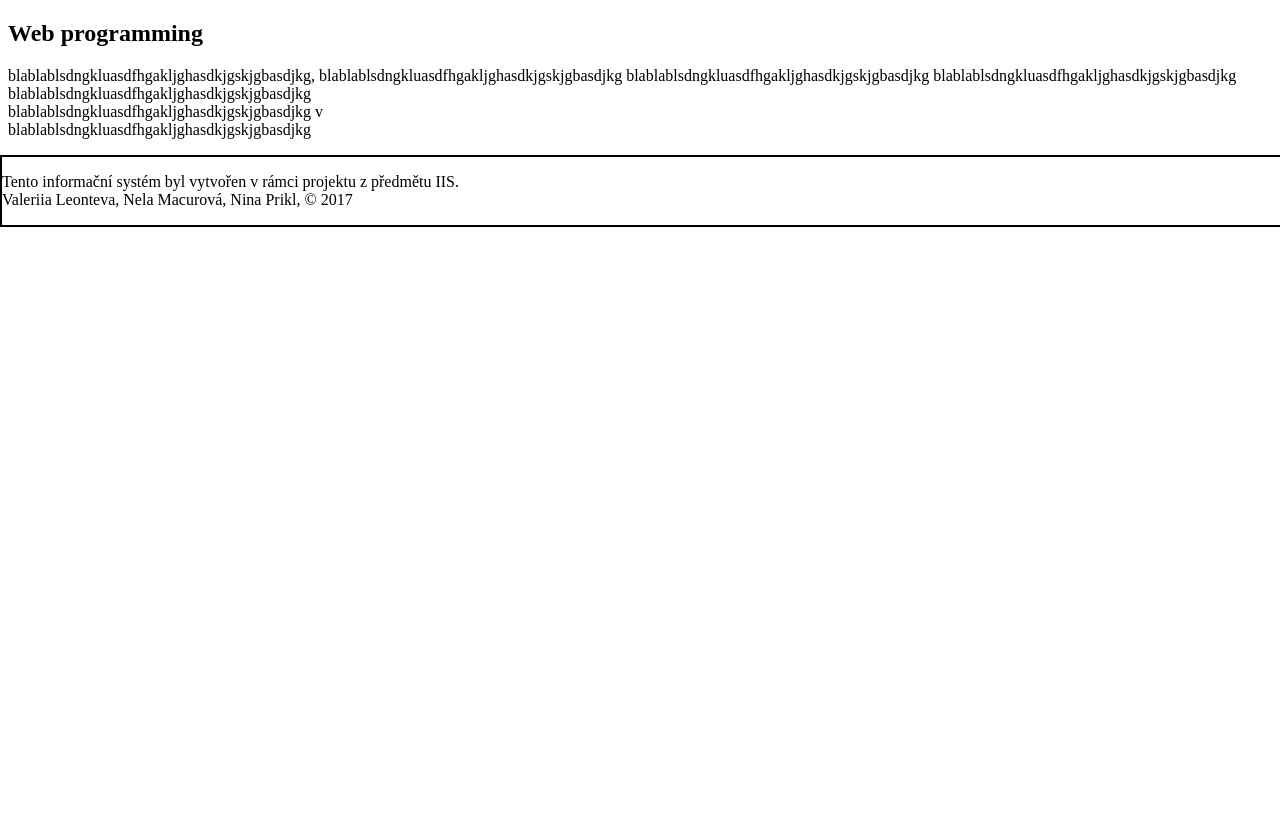
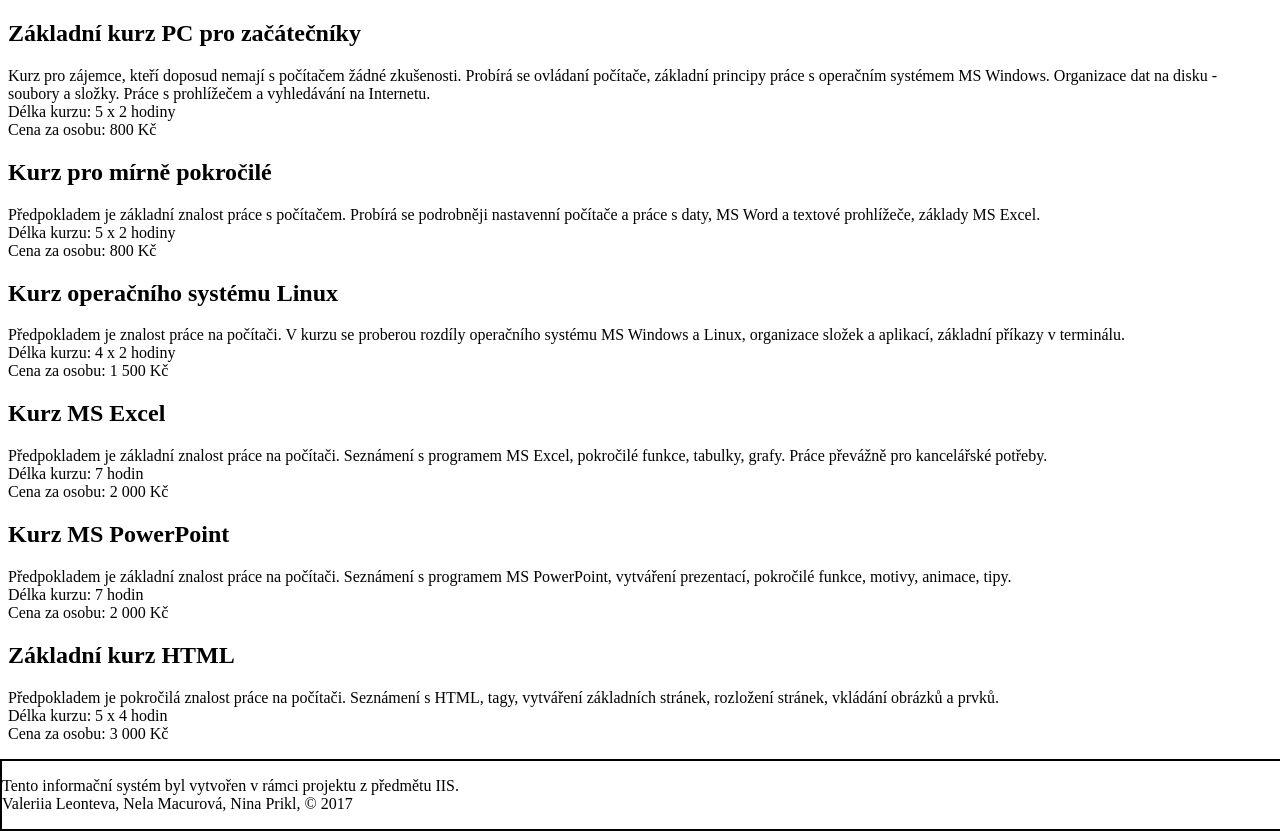
Before and after one commit to SKdiash/IIS, a PHP site: page /kurs_info.php in a window 1280 px wide. Shown: the part 139-970 px from the top of the page. Before the commit the page ends 366 px from the top, so only its background shows below. Run offline with PHP 8.4, Linux system fonts and the light colour scheme; some libraries are stand-ins or nearby versions.

Commit message:
doplneni par kurzu

```diff
--- a/index.php
+++ b/index.php
@@ -12,6 +12,11 @@
     <h2>Vítáme Vás</h2>
     <p>na internetových stránkách Vzdělávacího střediska v Brně. Vzdělávací středisko je soukromou vzdělávací agenturou. V oblasti vzdělávání působí již od r. 2001, provozuje ho fyzická osoba Mgr. Jitka Okounová ve spolupráci s odbornými lektory a pedagogickými pracovníky.</p>
  <p>Nabízíme služby v oblasti vzdělávání, zajišťujeme profesní rozvoj, rozšiřování znalostí a dovedností pracovníků firem. Vzdělávací programy jsou určeny firmám i jednotlivcům. Připravujeme semináře, kvalifikační a rekvalifikační kurzy. Nabídka kurzů je orientována do oblasti informačních technologií.</p>
+
+<b>Kontakt</b><br>
+Adresa: Husova 12, Brno, 602 00<br>
+E-mail: info@kurzy.cz<br>
+Telefon: +420 522 522 522
 </div>
 
 <?php
--- a/kurs_info.php
+++ b/kurs_info.php
@@ -9,13 +9,48 @@
 ?>
 
 <div id="content">
-  <h2> Web programming </h2>
-  <p>blablablsdngkluasdfhgakljghasdkjgskjgbasdjkg,
-  blablablsdngkluasdfhgakljghasdkjgskjgbasdjkg
-  blablablsdngkluasdfhgakljghasdkjgskjgbasdjkg
-  blablablsdngkluasdfhgakljghasdkjgskjgbasdjkg
-  blablablsdngkluasdfhgakljghasdkjgskjgbasdjkg<br>blablablsdngkluasdfhgakljghasdkjgskjgbasdjkg
-  v<br>blablablsdngkluasdfhgakljghasdkjgskjgbasdjkg </p>
+  <h2> Základní kurz PC pro začátečníky </h2>
+  <p>
+  	Kurz pro zájemce, kteří doposud nemají s počítačem žádné zkušenosti. Probírá se ovládaní počítače, základní principy práce s operačním systémem MS Windows. Organizace dat na disku - soubory a složky. Práce s prohlížečem a vyhledávání na Internetu.<br>
+  	Délka kurzu: 5 x 2 hodiny<br>
+  	Cena za osobu: 800 Kč<br>
+  </p>
+
+  <h2> Kurz pro mírně pokročilé </h2>
+  <p>
+  	Předpokladem je základní znalost práce s počítačem. Probírá se podrobněji nastavenní počítače a práce s daty, MS Word a textové prohlížeče, základy MS Excel.<br>
+  	Délka kurzu: 5 x 2 hodiny<br>
+  	Cena za osobu: 800 Kč<br>
+  </p>
+
+  <h2> Kurz operačního systému Linux</h2>
+  <p>
+  	Předpokladem je znalost práce na počítači. V kurzu se proberou rozdíly operačního systému MS Windows a Linux, organizace složek a aplikací, základní příkazy v terminálu.<br>
+  	Délka kurzu: 4 x 2 hodiny<br>
+  	Cena za osobu: 1 500 Kč<br>
+  </p>
+
+  <h2> Kurz MS Excel</h2>
+  <p>
+  	Předpokladem je základní znalost práce na počítači. Seznámení s programem MS Excel, pokročilé funkce, tabulky, grafy. Práce převážně pro kancelářské potřeby. <br>
+  	Délka kurzu: 7 hodin<br>
+  	Cena za osobu: 2 000 Kč<br>
+  </p>
+
+  <h2> Kurz MS PowerPoint</h2>
+  <p>
+  	Předpokladem je základní znalost práce na počítači. Seznámení s programem MS PowerPoint, vytváření prezentací, pokročilé funkce, motivy, animace, tipy. <br>
+  	Délka kurzu: 7 hodin<br>
+  	Cena za osobu: 2 000 Kč<br>
+  </p>
+
+  <h2>Základní kurz HTML</h2>
+  <p>
+  	Předpokladem je pokročilá znalost práce na počítači. Seznámení s HTML, tagy, vytváření základních stránek, rozložení stránek, vkládání obrázků a prvků. <br>
+  	Délka kurzu: 5 x 4 hodin<br>
+  	Cena za osobu: 3 000 Kč<br>
+  </p>
+
 
 </div>
 
```
